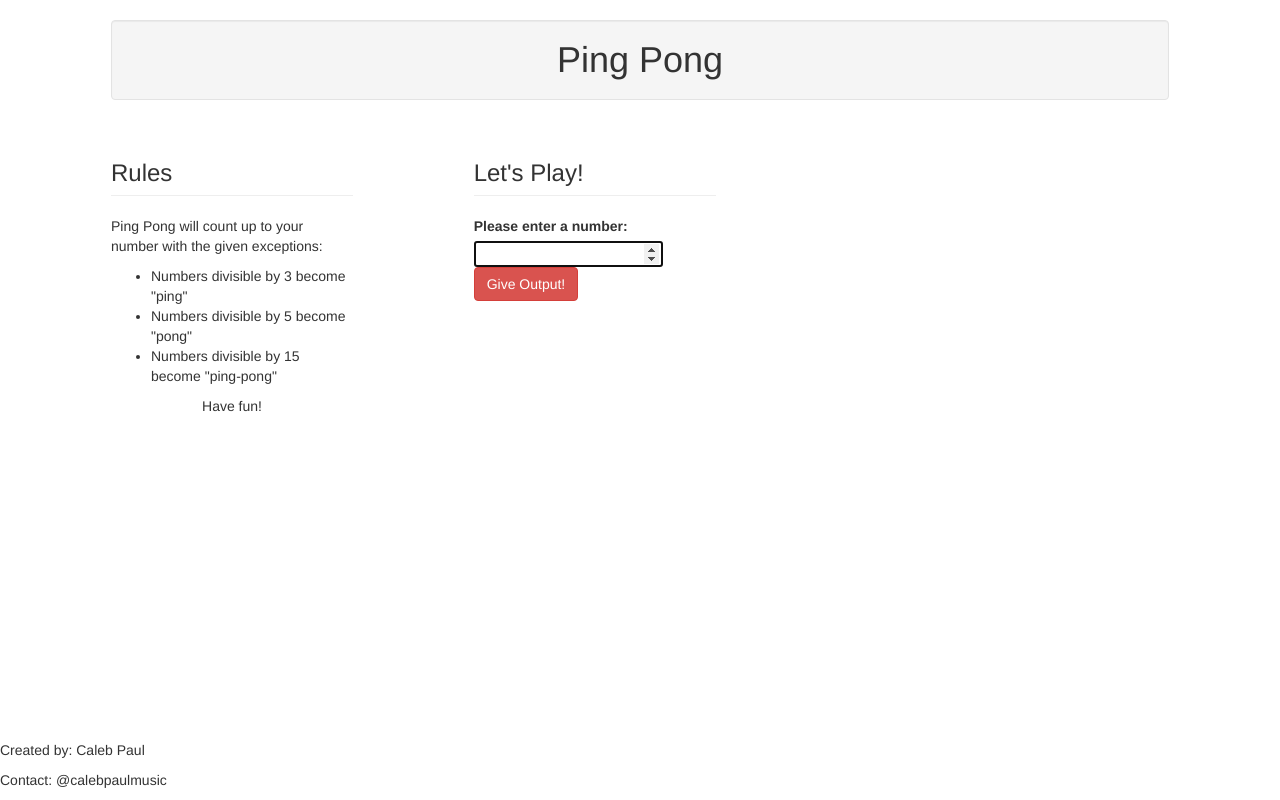
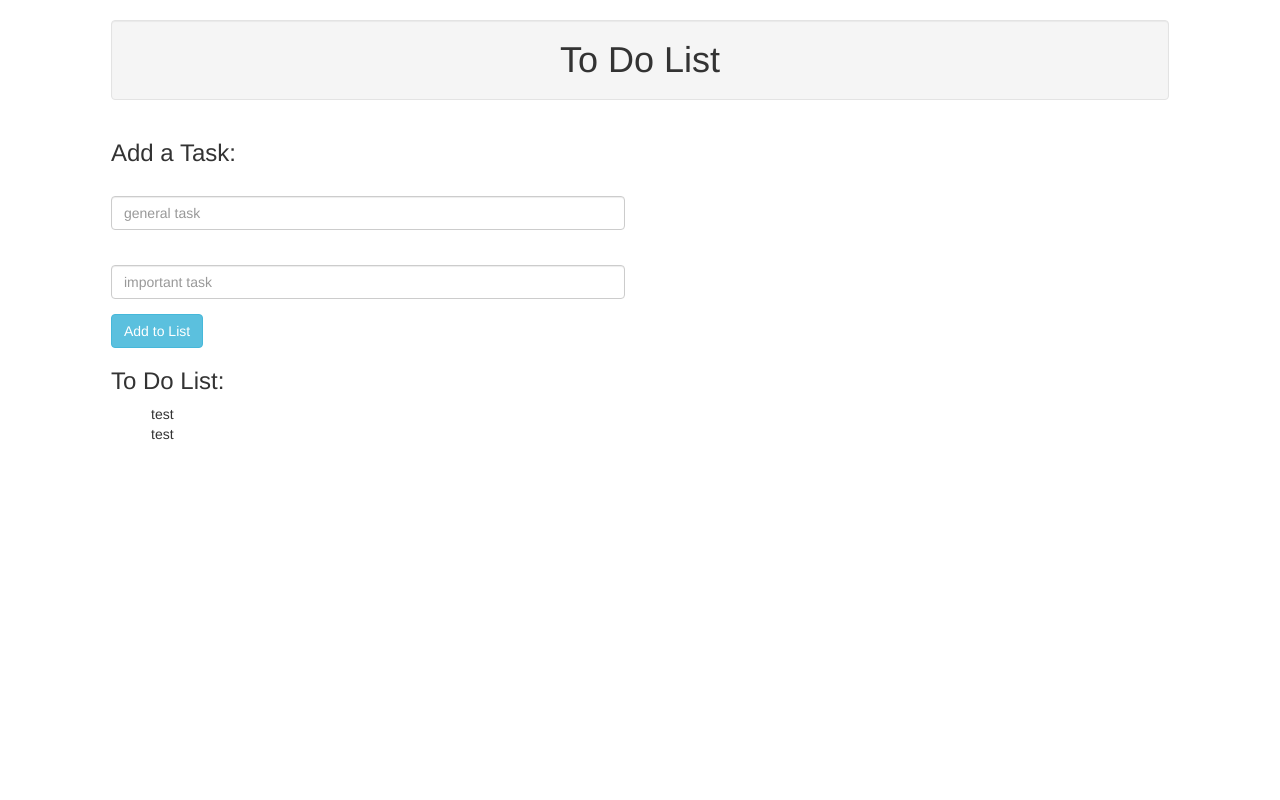
Before and after one commit to Franciswilhelm/to-do-list, a plain HTML site: page index.html in a window 1280 px wide. Drawn offline with Linux system fonts and the light colour scheme.

Commit message:
add html forms and js objects/variables.

```diff
--- a/css/styles.css
+++ b/css/styles.css
@@ -1,3 +1,7 @@
 .container {
   width: 85%;
 }
+
+li {
+  list-style: none;
+}
--- a/index.html
+++ b/index.html
@@ -6,43 +6,34 @@
     <script type="text/javascript" src="js/jquery-3.1.0.js"></script>
     <script type="text/javascript" src="js/scripts.js"></script>
     <meta charset="utf-8">
-    <title>Ping Pong</title>
+    <title>To Do List</title>
   </head>
   <body>
     <div class="container">
-      <h1 class="well text-center">Ping Pong</h1>
-      <form id="pong_form" class="" action="index.html" method="post">
-        <div class="form-group">
-          <div class="row">
-            <div class="rules col-sm-3">
-              <h3 class="page-header">Rules</h3>
-              <p>
-                Ping Pong will count up to your number with the given exceptions:
-                <ul>
-                  <li>Numbers divisible by 3 become "ping"</li>
-                  <li>Numbers divisible by 5 become "pong"</li>
-                  <li>Numbers divisible by 15 become "ping-pong"</li>
-                </ul>
-              </p>
-              <p class="text-center">
-                Have fun!
-              </p>
+      <h1 class="well text-center">To Do List</h1>
+      <div class="row">
+        <div class="col-md-6">
+          <h3>Add a Task:</h3>
+          <form id="new-form">
+            <div class="form-group">
+              <label for="new-item"></label>
+              <input id="new-item" class="form-control" type="text" placeholder="general task">
             </div>
-            <div class="col-sm-3 col-sm-offset-1">
-              <h3 class="page-header">Let's Play!</h3>
-              <label for="">Please enter a number:</label>
-              <input id="num_input" required type="number" name="name" value="" class="format-control" autofocus="autofocus">
-              <br>
-              <button type="submit" class="btn btn-danger sm-space-above">Give Output!</button>
-                <ul id="pong_output" class="game-ul"></ul>
+            <div class="form-group">
+              <label for="new-priority-item"></label>
+              <input id="new-priority-item" class="form-control" type="text" placeholder="important task">
             </div>
-          </div>
+            <button type="submit" class="btn btn-info">Add to List</button>
+          </form>
+          <h3>To Do List:</h3>
+          <ul id="ul-list">
+            <li>test</li>
+            <li>test</li>
+          </ul>
         </div>
-      </form>
-      <footer class="navbar navbar-fixed-bottom">
-        <p>Created by: Caleb Paul</p>
-        <p>Contact: @calebpaulmusic</p>
-      </footer>
+      </div>
+
+
     </div>
   </body>
 </html>
--- a/js/scripts.js
+++ b/js/scripts.js
@@ -1,8 +1,25 @@
 //Business Logic
+function ToDo(priorityItems, items) {
+  this.priorityItems = priorityItems;
+  this.items = items;
+  // this.completed = false;
+}
 
 //User Logic
 $(document).ready(function() {
-
+  $("form#new-form").submit(function() {
     event.preventDefault();
 
+    var userPriorityItem = ("input#new-priority-item").val();
+    var userItem = ("input#new-item").val();
+
+    var newToDo = new ToDo(userPriorityItem, userItem);
+
+    console.log(userItem);
+    console.log(userPriorityItem);
+    console.log(newToDo);
+
+    $("#ul-list").prepend("<li><span>" + newToDo.userPriorityItem + "</span></li>");
+    $("#ul-list").append("<li><span>" + newToDo.userItem + "</span></li>");
+  });
 });
```
